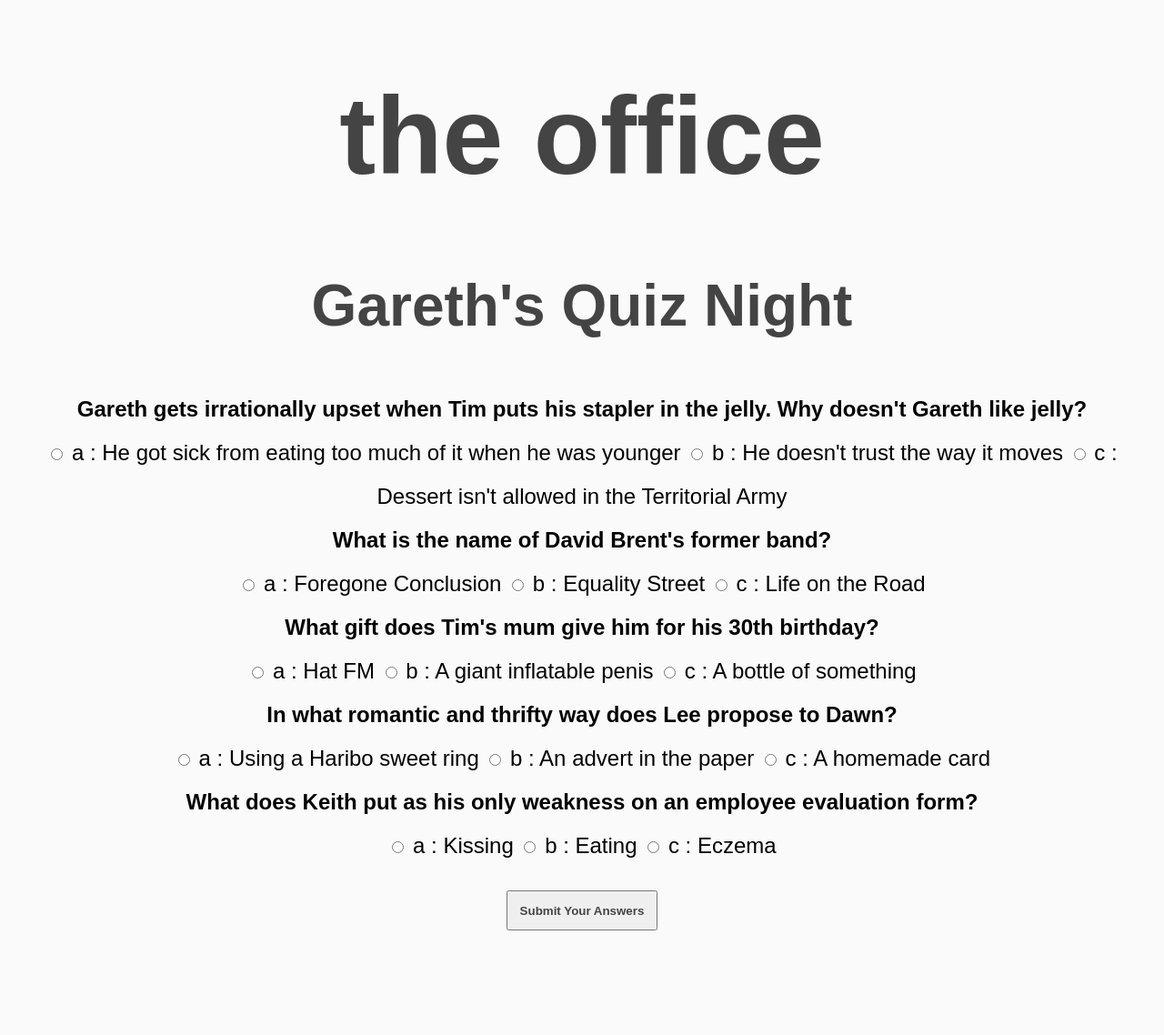
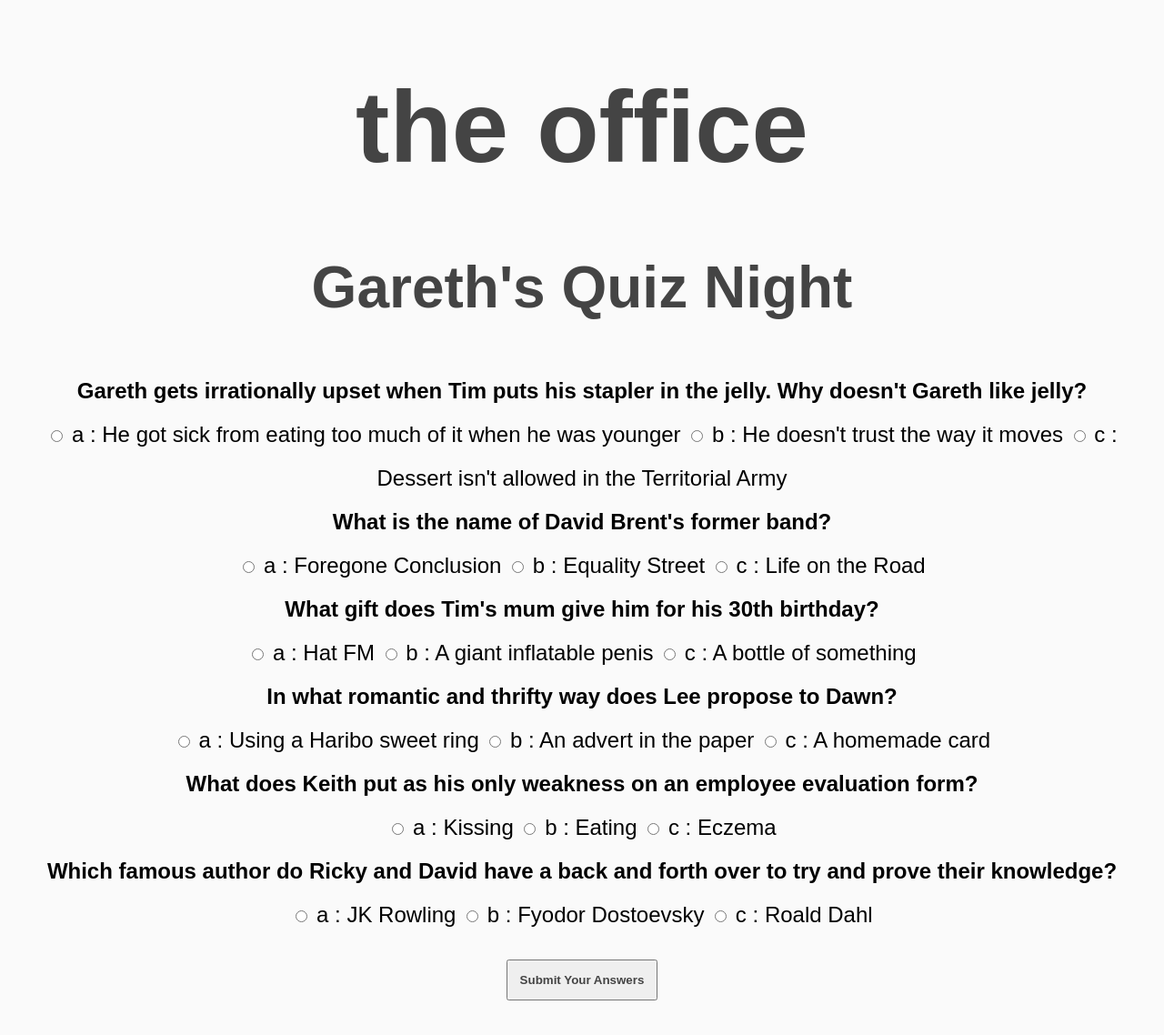
Before and after one commit to BernardLerring/TheOffice, a plain HTML site: page index.html in a window 1280 px wide. Shown: the whole page at 91% size. Before the commit the page ends 1049 px from the top, so only its background shows below. Drawn offline with Linux system fonts and the light colour scheme.

Commit message:
add new question

```diff
--- a/assets/css/style.css
+++ b/assets/css/style.css
@@ -5,7 +5,7 @@
 .heading {
     font-family: Helvetica Bold, Arial, Sans-Serif;
     color: #444444;
-    font-size: 750%;
+    font-size: 700%;
     text-align: center;
 }
 
@@ -23,8 +23,6 @@
     margin-bottom: 2%;
     margin-top: 2%;
     line-height: 200%;
-
-
 }
 
 #submit {
@@ -40,4 +38,5 @@
     text-align: center;
     font-size: 150%;
     margin-top: 2%;
+    margin-bottom: 5%;
 }
--- a/assets/js/script.js
+++ b/assets/js/script.js
@@ -108,9 +108,25 @@
         c: "Eczema"
     },
     correctAnswer: "c"
+  },
+
+  {
+    question: "Which famous author do Ricky and David have a back and forth over to try and prove their knowledge?".bold(),
+    answers: {
+        a: "JK Rowling",
+        b: "Fyodor Dostoevsky",
+        c: "Roald Dahl"
+    },
+    correctAnswer: "b"
   }
 ];
 
 buildQuiz();
 
 submitButton.addEventListener('click', showResults);
+
+document.getElementById("submit").addEventListener("keydown", function(event) {
+  if (event.key === "Enter") {
+      showResults();
+  }
+});
```
